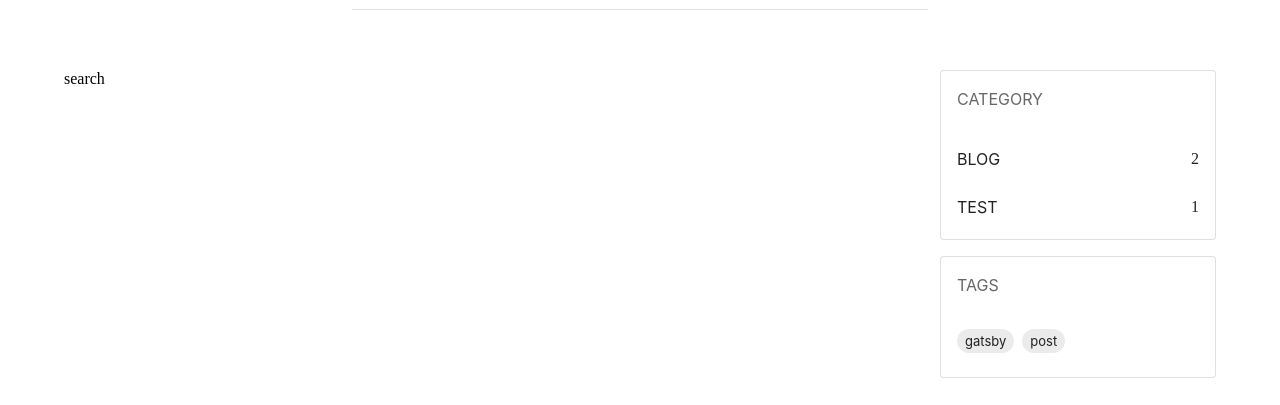
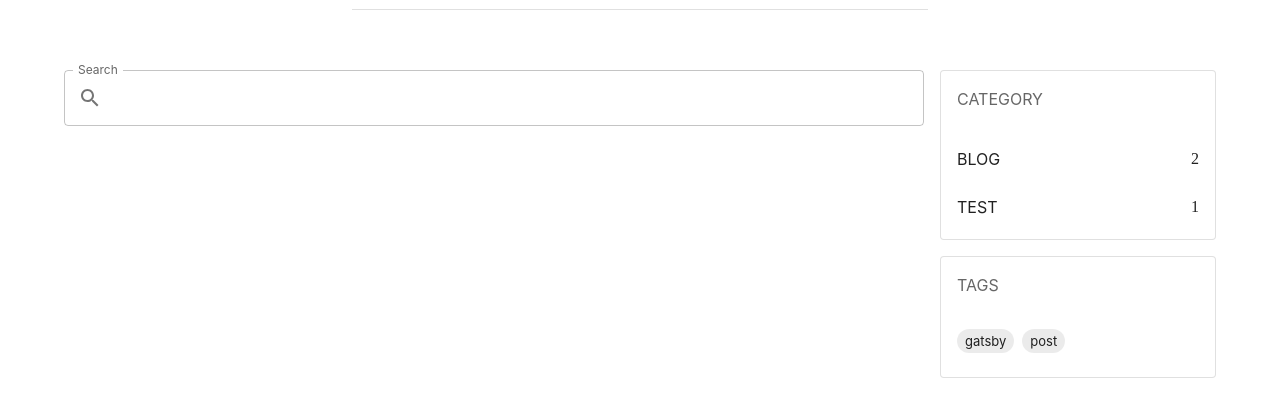
Before and after one commit to coding-laundry/gatsby-blog-study, a Gatsby site: page /search in a window 1280 px wide. Shown: the part 199-604 px from the top of the page. Built offline with nearby package versions, Linux system fonts and the light colour scheme; Gatsby itself is replaced by a stand-in of ours; a web font is replaced by a local one.

Commit message:
feat: Add SearchInput

```diff
--- /dev/null
+++ b/src/components/search/SearchInput.tsx
@@ -0,0 +1,29 @@
+import { InputAdornment, TextField } from "@mui/material";
+import SearchIcon from "@mui/icons-material/Search";
+import React from "react";
+
+interface SearchInputProps {
+  value: string;
+  onChange: (e: React.ChangeEvent<HTMLInputElement>) => void;
+}
+
+const SearchInput = ({ value, onChange }: SearchInputProps) => {
+  return (
+    <TextField
+      value={value}
+      onChange={onChange}
+      fullWidth
+      label="Search"
+      variant="outlined"
+      InputProps={{
+        startAdornment: (
+          <InputAdornment position="start">
+            <SearchIcon />
+          </InputAdornment>
+        ),
+      }}
+    />
+  );
+};
+
+export default SearchInput;
--- /dev/null
+++ b/src/components/search/SearchResultContainer.tsx
@@ -0,0 +1,20 @@
+import { Box } from "@mui/material";
+import React, { useState } from "react";
+import SearchInput from "./SearchInput";
+
+const SearchResultContainer = () => {
+  const [value, setValue] = useState("");
+
+  const onChangeInput = (e: React.ChangeEvent<HTMLInputElement>) => {
+    console.log("e.target.value", e.target.value);
+    setValue(e.target.value);
+  };
+
+  return (
+    <Box>
+      <SearchInput onChange={onChangeInput} value={value} />
+    </Box>
+  );
+};
+
+export default SearchResultContainer;
--- a/src/pages/search/index.tsx
+++ b/src/pages/search/index.tsx
@@ -2,12 +2,15 @@ import React from "react";
 import Intro from "../../components/common/Intro";
 import ContentsLayout from "../../components/layout/ContentsLayout";
 import Layout from "../../components/layout/Layout";
+import SearchResultContainer from "../../components/search/SearchResultContainer";
 
 const SearchIndex = () => {
   return (
     <Layout>
       <Intro type="Search" selected={""} />
-      <ContentsLayout>search</ContentsLayout>
+      <ContentsLayout>
+        <SearchResultContainer />
+      </ContentsLayout>
     </Layout>
   );
 };
```
